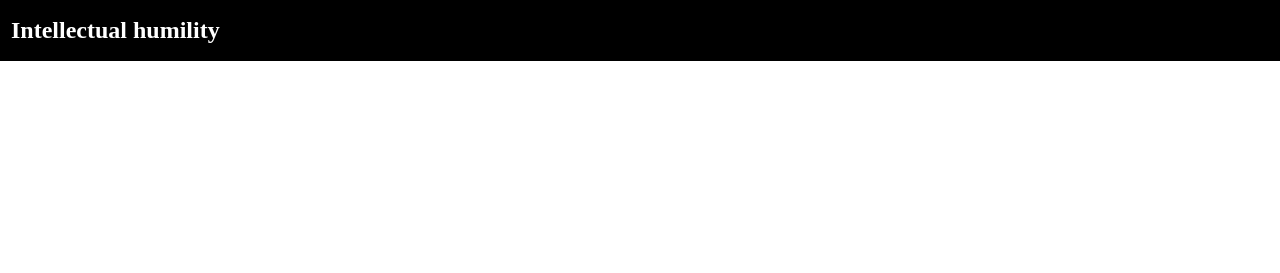
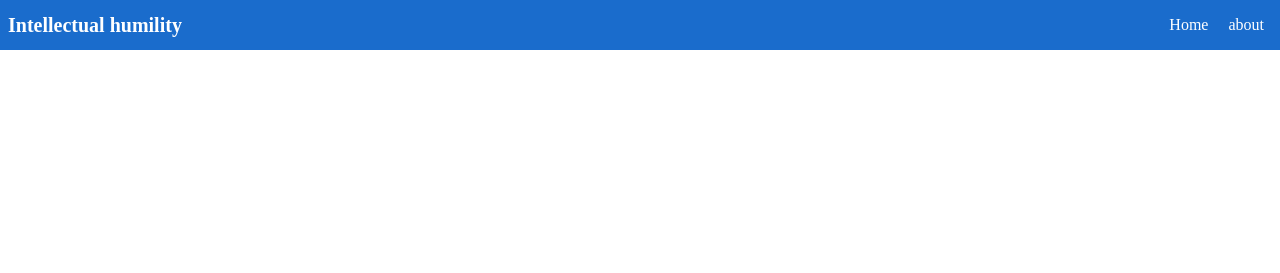
Before and after one commit to dragonHead/Intellectual-humility, a website built with webpack: page src/index.html in a window 1280 px wide. Built offline with nearby package versions, Linux system fonts and the light colour scheme; files whose address does not match are found by name.

Commit message:
udpate header design

```diff
--- a/docs/css/app.css
+++ b/docs/css/app.css
@@ -1,3 +1,3 @@
-@charset "UTF-8";body{margin:0;padding:0}
-@charset "UTF-8";.container{display:grid;min-height:100vh;grid-template-rows:70px 1fr}.header{grid-row:1;background:#000;color:#fff;border:1px solid #000}.title{font-size:1.5rem;margin-left:10px}.main{grid-row:2;grid-column:4}.panel-layout{display:grid;grid-template-columns:200px 200px 200px 200px;grid-template-rows:100px 100px}
+@charset "UTF-8";body{margin:0;padding:0}a{text-decoration:none}
+@charset "UTF-8";.header{display:flex;align-items:center;flex-wrap:wrap;padding:0 8px;background:#1a6ccc}.logo{font-size:20px;font-weight:700}.logo a{color:#fff}.header_nav{margin-left:auto;display:flex;align-items:center;flex-wrap:wrap}.header_nav li{display:inline-block}.header_nav a{padding:8px;color:#fff}
 @charset "UTF-8";
--- a/docs/serviceWorker.js
+++ b/docs/serviceWorker.js
@@ -1 +1 @@
-if(!self.define){const e=async e=>{if("require"!==e&&(e+=".js"),!r[e]&&(await new Promise(async s=>{if("document"in self){const r=document.createElement("script");r.src=e,document.head.appendChild(r),r.onload=s}else importScripts(e),s()}),!r[e]))throw new Error(`Module ${e} didn’t register its module`);return r[e]},s=async(s,r)=>{const i=await Promise.all(s.map(e));r(1===i.length?i[0]:i)};s.toUrl=e=>`./${e}`;const r={require:Promise.resolve(s)};self.define=(s,i,o)=>{r[s]||(r[s]=new Promise(async r=>{let t={};const n={uri:location.origin+s.slice(1)},c=await Promise.all(i.map(s=>"exports"===s?t:"module"===s?n:e(s))),a=o(...c);t.default||(t.default=a),r(t)}))}}define("./serviceWorker.js",["./workbox-1a5b247d"],(function(e){"use strict";e.skipWaiting(),e.clientsClaim(),e.precacheAndRoute([{url:"js/app.js",revision:"030b96a80165bf908545b583ba5f0212"}],{}),e.registerRoute(/\.(?:html|css|js|webp)$/,new e.CacheFirst,"GET")}));
+if(!self.define){const e=e=>{"require"!==e&&(e+=".js");let r=Promise.resolve();return s[e]||(r=new Promise(async r=>{if("document"in self){const s=document.createElement("script");s.src=e,document.head.appendChild(s),s.onload=r}else importScripts(e),r()})),r.then(()=>{if(!s[e])throw new Error(`Module ${e} didn’t register its module`);return s[e]})},r=(r,s)=>{Promise.all(r.map(e)).then(e=>s(1===e.length?e[0]:e))},s={require:Promise.resolve(r)};self.define=(r,t,i)=>{s[r]||(s[r]=Promise.resolve().then(()=>{let s={};const o={uri:location.origin+r.slice(1)};return Promise.all(t.map(r=>{switch(r){case"exports":return s;case"module":return o;default:return e(r)}})).then(e=>{const r=i(...e);return s.default||(s.default=r),s})}))}}define("./serviceWorker.js",["./workbox-1a5b247d"],(function(e){"use strict";e.skipWaiting(),e.clientsClaim(),e.precacheAndRoute([{url:"js/app.js",revision:"0510156c483821d4482e4aa02772dcfa"}],{}),e.registerRoute(/\.(?:html|css|js|webp)$/,new e.CacheFirst,"GET")}));
--- a/src/css/base.css
+++ b/src/css/base.css
@@ -4,3 +4,7 @@ body {
     margin: 0;
     padding: 0;
 }
+
+a {
+    text-decoration: none;
+}
--- a/src/css/index.css
+++ b/src/css/index.css
@@ -1,34 +1,34 @@
 @charset "UTF-8";
 
-.container {
-  display: grid;
-  min-height: 100vh;
-  grid-template-rows:70px 1fr;
+.header {
+  display: flex;
+  align-items: center;
+  flex-wrap: wrap;
+  padding: 0 8px;
+  background: #1a6ccc;
 }
 
-.header {
-  grid-row: 1;
-  background: #000;
-  color: #fff;
-  border: 1px solid #000;
+.logo {
+   font-size: 20px;
+   font-weight: bold;
 }
 
-.title {
-   font-size: 1.5rem;
-   margin-left: 10px;
+.logo a {
+  color: #fff;
 }
 
-
-.main {
-   grid-row: 2;
-   grid-column: 4;
+.header_nav {
+  margin-left: auto;
+  display: flex;
+  align-items: center;
+  flex-wrap: wrap;
 }
 
-.panel-layout {
-  display: grid;
-  grid-template-columns: 200px 200px 200px 200px;
-  grid-template-rows: 100px 100px;
+.header_nav li {
+  display: inline-block;
 }
 
-.panel {
+.header_nav a {
+  padding: 8px;
+  color: #fff;
 }
--- a/src/index.html
+++ b/src/index.html
@@ -9,27 +9,17 @@
 <script src="./js/app.js" async></script>
 <head>
 <body>
-<div class="container">
 <noscript>え〜。</noscript>
-<header>
-  <div class="header">
-    <h1 class="title">Intellectual&nbsp;humility</h1>
-  </div>
+<header class="header">
+    <h1 class="logo"><a href="/">Intellectual&nbsp;humility</a></h1>
+    <div class="header_nav">
+      <nav>
+        <ul>
+          <li><a href="/">Home</a></li>
+          <li><a href="about.html">about</a></li>
+        </ul>
+      </nav>
+    </div>
 </header>
-<main>
-  <div class="main">
-    <div class="panel-layout">
-      <div class="panel"></div>
-      <div class="panel"></div>
-      <div class="panel"></div>
-      <div class="panel"></div>
-      <div class="panel"></div>
-      <div class="panel"></div>
-      <div class="panel"></div>
-      <div class="panel"></div>
-    </div>
-  </div>
-</main>
-</div>
 </body>
 </html>
```
Also changed, not shown: docs/index.html (+1 -1 lines), docs/js/app.js, 1 other file.
